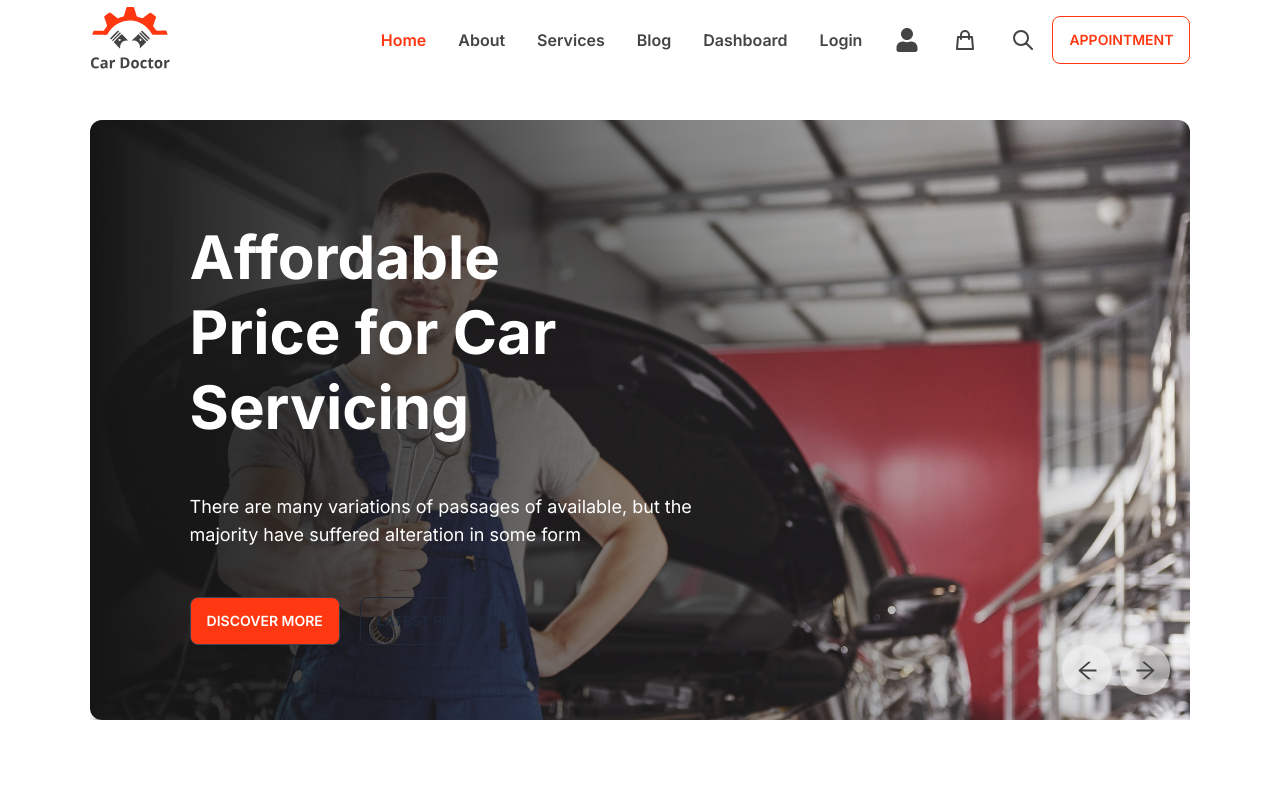
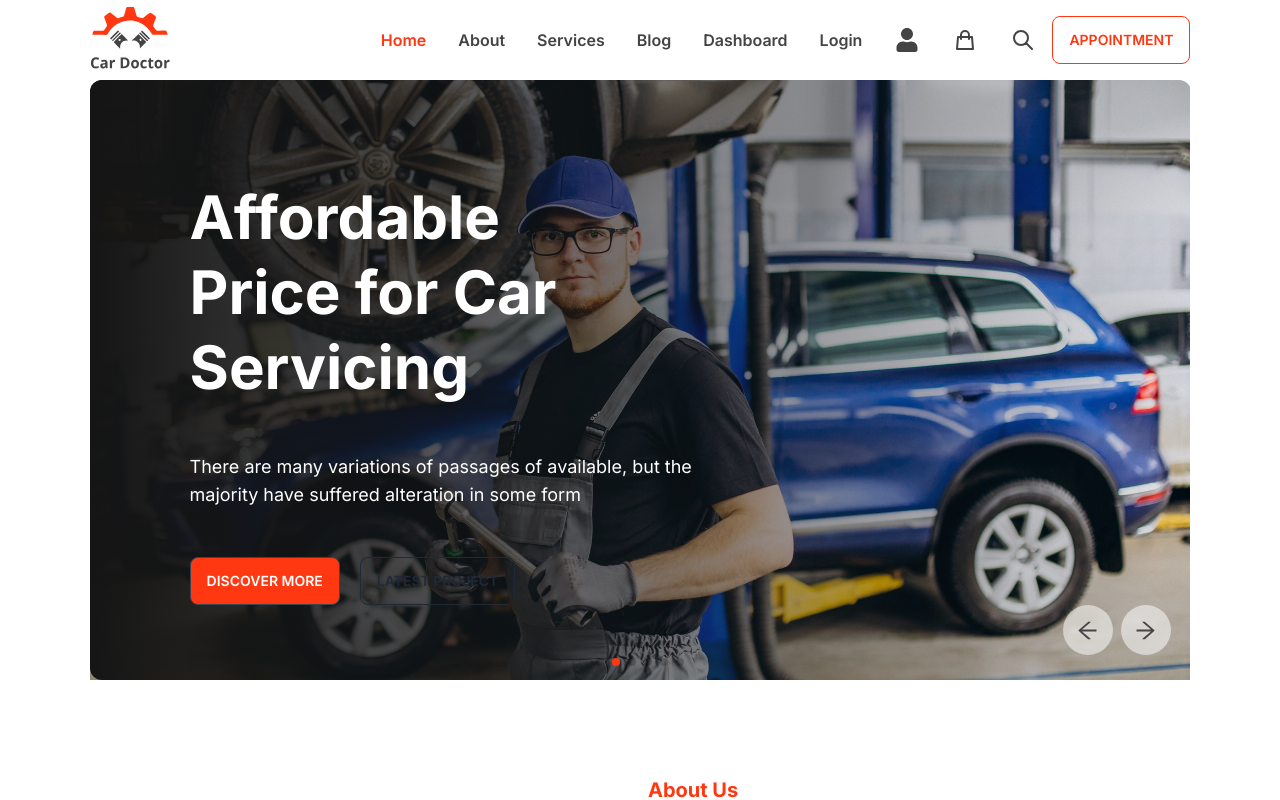
Before and after one commit to ronymia/car-doctor-client, a React (Create React App) app: page / in a window 1280 px wide. Shown: the top 800 px of the page. Built offline with nearby package versions, Linux system fonts and the light colour scheme.

Commit message:
hero carousel

```diff
--- a/package.json
+++ b/package.json
@@ -19,6 +19,7 @@
     "react-query": "^3.39.3",
     "react-router-dom": "^6.8.1",
     "react-scripts": "5.0.1",
+    "swiper": "^9.0.5",
     "web-vitals": "^2.1.0"
   },
   "scripts": {
--- a/src/index.css
+++ b/src/index.css
@@ -4,6 +4,14 @@
 @tailwind base;
 @tailwind components;
 @tailwind utilities;
+
+.swiper-pagination-bullet {
+    background-color: #fff;
+}
+
+.swiper-pagination .swiper-pagination-bullet-active {
+    background-color: #FF3811;
+}
 
 @layer base {
     html::-webkit-scrollbar {
--- /dev/null
+++ b/src/pages/Home/Banner/HeroCarousel.jsx
@@ -0,0 +1,106 @@
+import React from 'react';
+// Import Swiper React components
+import { Swiper, SwiperSlide } from "swiper/react";
+// import required modules
+import { Autoplay, Pagination, Navigation } from "swiper";
+// Import Swiper styles
+import "swiper/css";
+import "swiper/css/pagination";
+import "swiper/css/navigation";
+
+import './BannerItem.css';
+
+import img1 from '../../../assets/images/banner/1.jpg';
+import img2 from '../../../assets/images/banner/2.jpg';
+import img3 from '../../../assets/images/banner/3.jpg';
+import img4 from '../../../assets/images/banner/4.jpg';
+import img5 from '../../../assets/images/banner/5.jpg';
+import img6 from '../../../assets/images/banner/6.jpg';
+import { AiOutlineArrowLeft, AiOutlineArrowRight } from 'react-icons/ai';
+
+
+const bannerData = [
+    {
+        image: img1,
+        id: 1,
+    },
+    {
+        image: img2,
+        id: 2,
+    },
+    {
+        image: img3,
+        id: 3,
+    },
+    {
+        image: img4,
+        id: 4,
+    },
+    {
+        image: img5,
+        id: 5,
+    },
+    {
+        image: img6,
+        id: 6,
+    }
+]
+
+const HeroCarousel = () => {
+
+    return (
+        <>
+            <Swiper
+                spaceBetween={30}
+                centeredSlides={true}
+                autoplay={{
+                    delay: 3000,
+                    disableOnInteraction: false,
+                }}
+                pagination={{
+                    clickable: true,
+                }}
+                modules={[Navigation, Autoplay, Pagination]}
+                className="w-full"
+            >
+                {
+                    bannerData.map(slide =>
+                        <SwiperSlide
+                            key={slide.id}
+                        >
+                            <div className='carousel-img h-[600px] overflow-hidden'>
+                                <img src={slide.image} className="object-cover w-full rounded-xl" alt="#" />
+                            </div>
+                            <div className="w-1/2 absolute left-[100px] top-[100px] flex flex-col gap-12">
+                                <div className="">
+                                    <h1 className='text-6xl font-bold text-white leading-tight'>
+                                        Affordable <br />
+                                        Price for Car <br />
+                                        Servicing
+                                    </h1>
+                                </div>
+                                <div className="">
+                                    <p className='text-lg text-white'>There are many variations of passages of  available, but the majority have suffered alteration in some form</p>
+                                </div>
+                                <div className="">
+                                    <button className="btn bg-primary mr-5 text-white hover:text-primary hover:border-primary">Discover More</button>
+                                    <button className="btn btn-outline hover:text-primary hover:border-primary hover:bg-transparent">Latest Project</button>
+                                </div>
+                            </div>
+                            <div className="absolute flex justify-end transform -translate-y-1/2 left-5 right-5 bottom-0 gap-2">
+                                <div className=" h-[50px] w-[50px] bg-lightGray/60 rounded-[50%] flex justify-center items-center text-darkBlack2 hover:bg-primary hover:text-white transition-all duration-500 cursor-pointer">
+                                    <AiOutlineArrowLeft size={25} />
+                                </div>
+                                <div className="h-[50px] w-[50px] bg-lightGray/60 rounded-[50%] flex justify-center items-center text-darkBlack2 hover:bg-primary hover:text-white transition-all duration-500 cursor-pointer">
+                                    <AiOutlineArrowRight size={25} />
+                                </div>
+                            </div>
+                        </SwiperSlide>
+                    )
+                }
+            </Swiper>
+        </>
+    )
+};
+
+export default HeroCarousel;
--- a/src/pages/Home/Home/Home.jsx
+++ b/src/pages/Home/Home/Home.jsx
@@ -1,6 +1,7 @@
 import React from 'react';
 import About from '../About/About';
 import Banner from '../Banner/Banner';
+import HeroCarousel from '../Banner/HeroCarousel';
 import ContactSummary from '../ContactSummary/ContactSummary';
 import CoreFeature from '../CoreFeature/CoreFeature';
 import OurTeam from '../OurTeam/OurTeam';
@@ -11,7 +12,8 @@ import Testimonial from '../Testimonial/Testimonial';
 const Home = () => {
     return (
         <div className="px-[7%]">
-            <Banner />
+            {/* <Banner /> */}
+            <HeroCarousel />
             <About />
             <Services />
             <ContactSummary />
--- a/src/pages/Home/OurTeam/OurTeam.jsx
+++ b/src/pages/Home/OurTeam/OurTeam.jsx
@@ -11,7 +11,6 @@ const OurTeam = () => {
             .then(data => setTeamMember(data));
     }, []);
 
-    console.log(teamMember)
 
     return (
         <section className="w-full flex flex-col justify-center items-center gap-6 my-[130px]">
```
Also changed, not shown: 1 other file (tests, documents, lock files or other folders).
